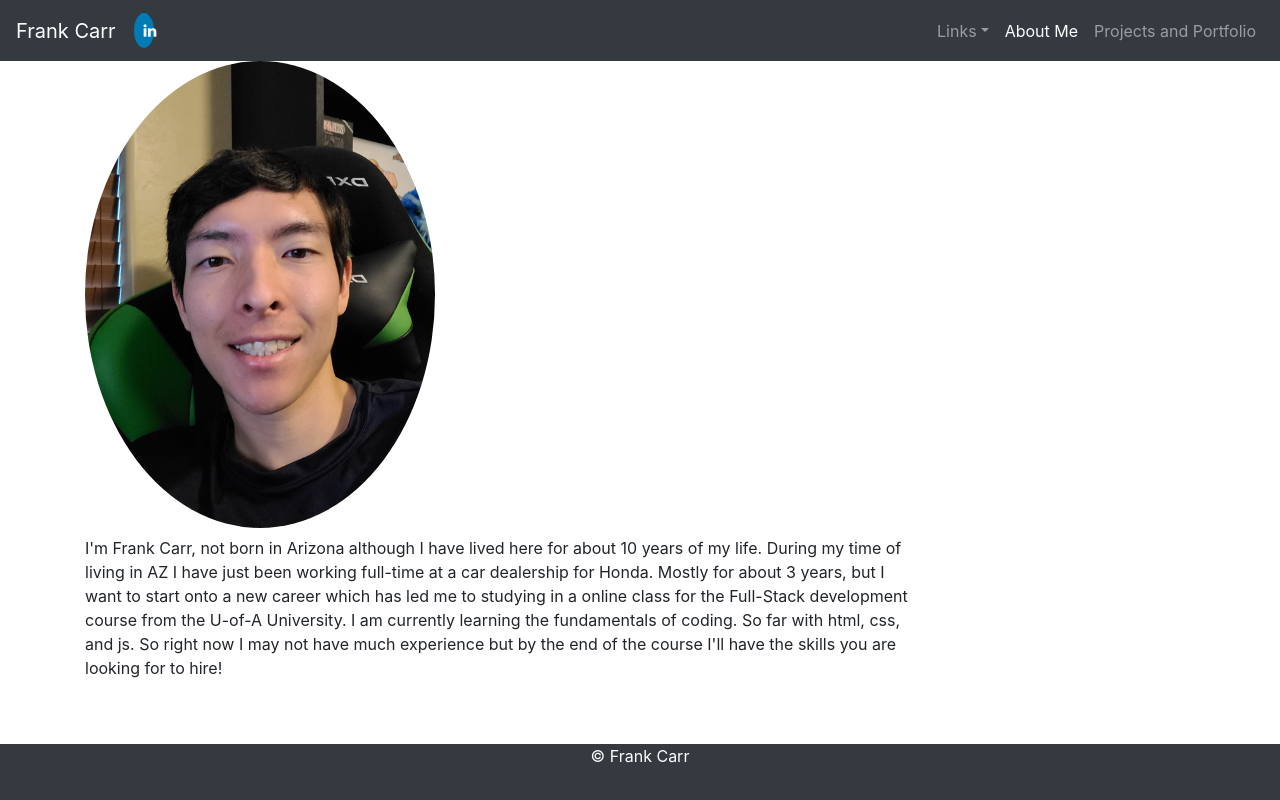
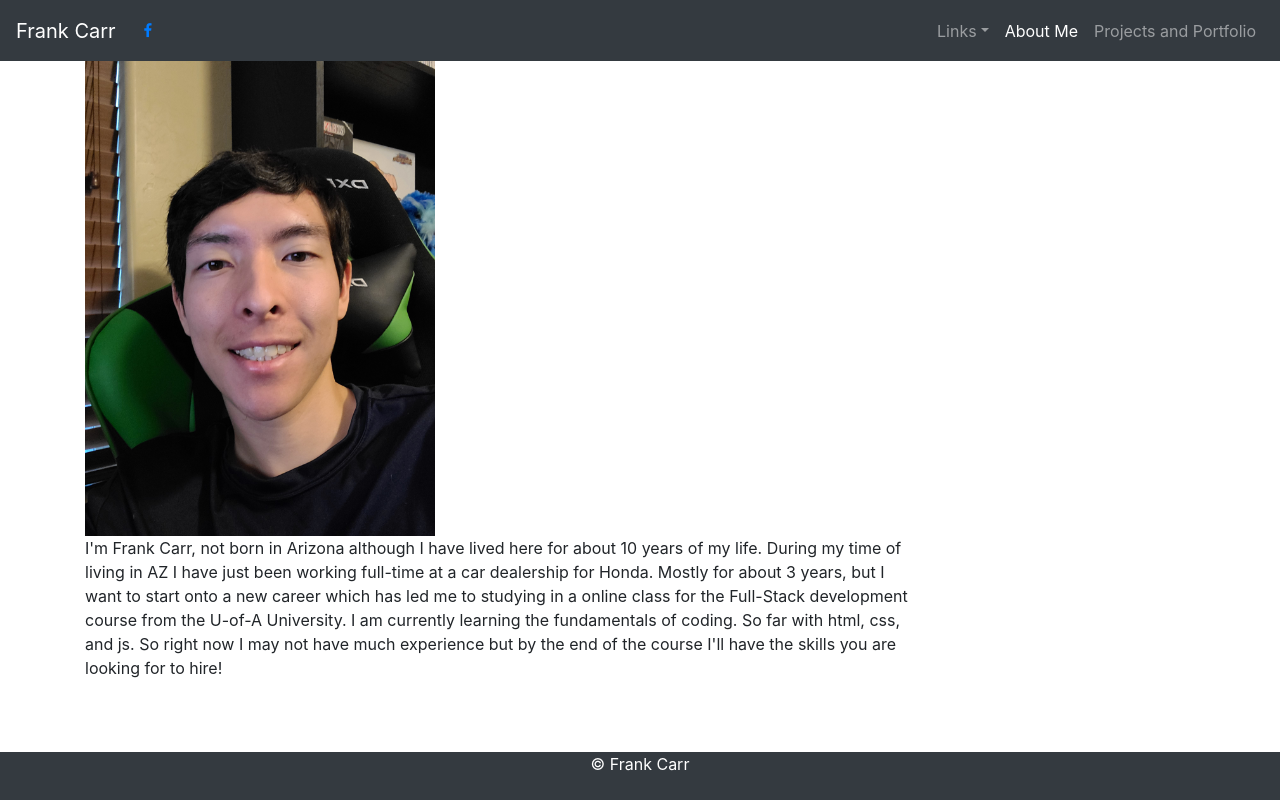
Before and after one commit to gundamtrooperx/reactPortfolio, a React (Create React App) app in the folder react-portfolio/: page / in a window 1280 px wide. Built offline with nearby package versions, Linux system fonts and the light colour scheme.

Commit message:
added facebook icon link

```diff
--- a/react-portfolio/src/App.css
+++ b/react-portfolio/src/App.css
@@ -2,7 +2,7 @@ footer{
   position: fixed;
   bottom: 0;
   width:100%;
-  height:7vh;
+  height:6vh;
 }
 
 .fa {
@@ -23,3 +23,12 @@ footer{
   background: #007bb5;
   color: white;
 }
+
+#frankSelfie {
+  height: 100%;
+  width: 100%;
+  margin: auto;
+  display: flex;
+  justify-content: center;
+
+}
--- a/react-portfolio/src/components/Header.js
+++ b/react-portfolio/src/components/Header.js
@@ -6,7 +6,9 @@ function Header() {
             <a className="navbar-brand" href="/">Frank Carr</a>
             <ul className="social-list list-inline mb-0">
                 <li className="list-inline-item">
-                    <a className="fa fa-linkedin" href="https://www.linkedin.com/notifications/"></a>
+                    <a href="https://www.facebook.com/profile.php?id=100012400890099" class="fa fa-facebook" rel="noopener">
+
+                    </a>
                 </li>
             </ul>
             <button className="navbar-toggler" type="button" data-toggle="collapse" data-target="#navbarSupportedContent" aria-controls="navbarSupportedContent" aria-expanded="false" aria-label="Toggle navigation">
--- a/react-portfolio/src/pages/AboutMe.js
+++ b/react-portfolio/src/pages/AboutMe.js
@@ -10,8 +10,8 @@ function AboutMe() {
         </Header>
         <div className="container">
             <div className="row">
-                <div className="col-md-4">
-                    <img src="/images/frankSelfie.jpg" alt="frankSelfie" className="img-fluid img-frankSelfie rounded-circle mx-auto mb-2">
+                <div className="col-md-4 justify-content-center">
+                    <img src="/images/frankSelfie.jpg" alt="frankSelfie" className="img-fluid img-frankSelfie mx-auto mb-2" id="frankSelfie">
 
                     </img>
                 </div>
```
